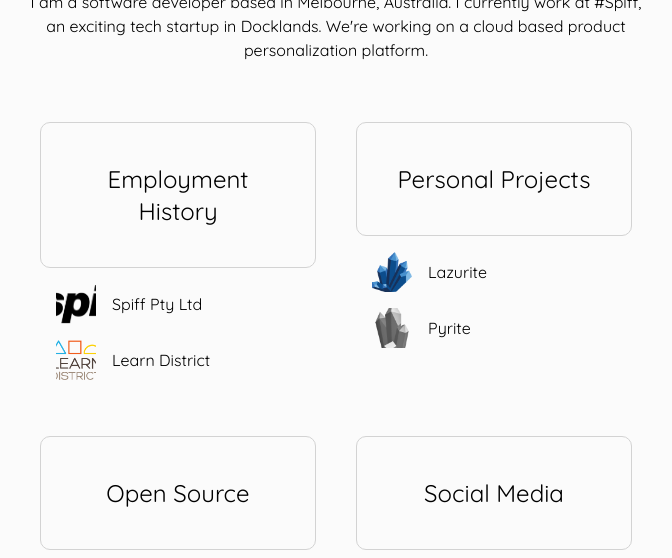
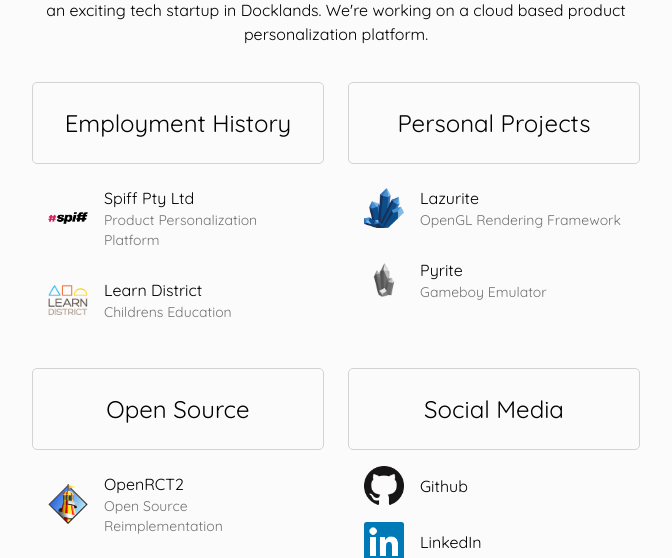
Before and after one commit to elPixelador/portfolio, a React (Create React App) app: page / in a window 1280 px wide. Shown: the part 272-830 px from the top of the page, without its empty margins (304-976 px from the left). Built offline with nearby package versions, Linux system fonts and the light colour scheme.

Commit message:
Contstrained images

```diff
--- a/src/ContentCard.tsx
+++ b/src/ContentCard.tsx
@@ -6,7 +6,7 @@
         title: {
             padding: theme.spacing(1),
             border: "solid 1px lightgray",
-            borderRadius: 10,
+            borderRadius: 5,
         },
     };
 });
--- a/src/ElementList.tsx
+++ b/src/ElementList.tsx
@@ -4,25 +4,46 @@
     ListItem,
     ListItemAvatar,
     ListItemText,
+    makeStyles,
+    withStyles,
 } from "@material-ui/core";
 import * as React from "react";
 import { ElementDetails } from "./PortfolioContent";
+
+const useElementListStyles = makeStyles(() => {
+    return {
+        listItem: {
+            borderRadius: 5,
+        },
+    };
+});
+
+const ContainedAvatar = withStyles({
+    img: {
+        objectFit: "contain",
+    },
+})(Avatar);
 
 const ElementList: React.FunctionComponent<{ elements: ElementDetails[] }> = (
     props
 ) => {
     const { elements } = props;
+    const classes = useElementListStyles();
     const elementComponents = elements.map((el) => (
-        <ListItem key={el.src} button>
+        <ListItem
+            className={classes.listItem}
+            key={el.src}
+            button
+            onClick={() => window.open(el.href)}
+        >
             <ListItemAvatar>
-                <Avatar
+                <ContainedAvatar
                     variant="square"
-                    alt={el.name}
+                    alt={el.primary}
                     src={el.src}
-                    style={{ objectFit: "contain" }}
                 />
             </ListItemAvatar>
-            <ListItemText primary={el.name} secondary="" />
+            <ListItemText primary={el.primary} secondary={el.secondary} />
         </ListItem>
     ));
     return <List>{elementComponents}</List>;
--- a/src/PortfolioContent.ts
+++ b/src/PortfolioContent.ts
@@ -1,17 +1,20 @@
 export interface ElementDetails {
-    name: string;
+    primary: string;
+    secondary?: string;
     href: string;
     src: string;
 }
 
 export const employers: ElementDetails[] = [
     {
-        name: "Spiff Pty Ltd",
+        primary: "Spiff Pty Ltd",
+        secondary: "Product Personalization Platform",
         href: "https://spiff.com.au/",
         src: "img/spiff-logo.png",
     },
     {
-        name: "Learn District",
+        primary: "Learn District",
+        secondary: "Childrens Education",
         href: "http://learndistrict.com/",
         src: "img/ld-logo.png",
     },
@@ -19,12 +22,14 @@
 
 export const projects: ElementDetails[] = [
     {
-        name: "Lazurite",
+        primary: "Lazurite",
+        secondary: "OpenGL Rendering Framework",
         href: "https://github.com/elInfidel/lazurite",
         src: "img/lazurite-logo.png",
     },
     {
-        name: "Pyrite",
+        primary: "Pyrite",
+        secondary: "Gameboy Emulator",
         href: "https://github.com/elInfidel/pyrite-gbc",
         src: "img/pyrite-logo.png",
     },
@@ -32,12 +37,14 @@
 
 export const contributions: ElementDetails[] = [
     {
-        name: "OpenRCT2",
+        primary: "OpenRCT2",
+        secondary: "Open Source Reimplementation",
         href: "https://openrct2.org/",
         src: "img/openrct2-logo.png",
     },
     {
-        name: "BabylonJS",
+        primary: "BabylonJS",
+        secondary: "WebGL Rendering Framework",
         href: "https://www.babylonjs.com/",
         src: "img/babylon-logo.png",
     },
@@ -45,12 +52,12 @@
 
 export const mediaLinks: ElementDetails[] = [
     {
-        name: "Github",
+        primary: "Github",
         href: "https://github.com/elInfidel",
         src: "img/github-logo.png",
     },
     {
-        name: "LinkedIn",
+        primary: "LinkedIn",
         href: "https://www.linkedin.com/in/liam-parker-40063648/",
         src: "img/linked-in-logo.png",
     },
--- a/src/index.tsx
+++ b/src/index.tsx
@@ -5,7 +5,7 @@
 import * as serviceWorker from "./serviceWorker";
 
 const theme = createMuiTheme({
-    spacing: 8 * 5,
+    spacing: 8 * 3,
     typography: {
         fontFamily: "Quicksand",
     },
```
Also changed, not shown: 1 other file (tests, documents, lock files or other folders).
